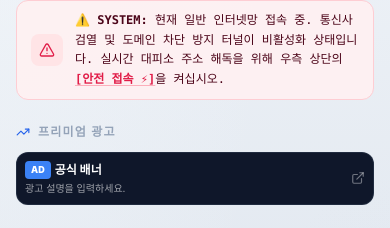
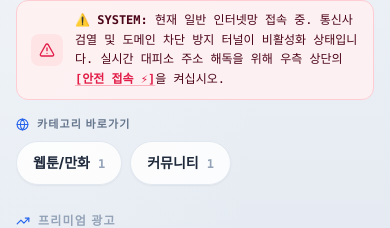
Before and after one commit to jamesweagum1004/junchae, a React (Vite) app: page / in a window 390 px wide. Shown: the part 216-444 px from the top of the page. Built offline with nearby package versions, Linux system fonts and the light colour scheme; no server answers; a web font is replaced by a local one.

Commit message:
Improve admin token and mobile category navigation

```diff
--- a/src/admin/tabs/AccountSettings.tsx
+++ b/src/admin/tabs/AccountSettings.tsx
@@ -1,7 +1,8 @@
-import { useState } from 'react';
+import { useEffect, useState } from 'react';
 import { KeyRound, Eye, EyeOff, Route, Check, AlertTriangle, Send, ToggleLeft, ToggleRight } from 'lucide-react';
 import { useAdminAuth } from '../../context/AdminAuthContext';
 import { useData } from '../../context/DataContext';
+import { ADMIN_API_TOKEN_STORAGE_KEY } from '../../lib/adminApi';
 
 export default function AccountSettings() {
   const { cred, updateCred, adminPath, updateAdminPath } = useAdminAuth();
@@ -12,12 +13,22 @@ export default function AccountSettings() {
   const [showPw, setShowPw] = useState(false);
   const [savedCred, setSavedCred] = useState(false);
   const [credError, setCredError] = useState('');
+  const [adminApiToken, setAdminApiToken] = useState('');
+  const [savedToken, setSavedToken] = useState(false);
 
   const [pathInput, setPathInput] = useState(adminPath);
   const [savedPath, setSavedPath] = useState(false);
 
   const [tgLink, setTgLink] = useState(telegramLink);
   const [savedTg, setSavedTg] = useState(false);
+
+  useEffect(() => {
+    try {
+      setAdminApiToken(localStorage.getItem(ADMIN_API_TOKEN_STORAGE_KEY) || '');
+    } catch {
+      setAdminApiToken('');
+    }
+  }, []);
 
   const handleSaveCred = () => {
     if (!newId.trim() || !newPw.trim()) {
@@ -40,6 +51,22 @@ export default function AccountSettings() {
     updateAdminPath(pathInput);
     setSavedPath(true);
     setTimeout(() => setSavedPath(false), 3000);
+  };
+
+  const handleSaveAdminApiToken = () => {
+    try {
+      const token = adminApiToken.trim();
+      if (token) {
+        localStorage.setItem(ADMIN_API_TOKEN_STORAGE_KEY, token);
+        setAdminApiToken(token);
+      } else {
+        localStorage.removeItem(ADMIN_API_TOKEN_STORAGE_KEY);
+      }
+      setSavedToken(true);
+      setTimeout(() => setSavedToken(false), 3000);
+    } catch {
+      setSavedToken(false);
+    }
   };
 
   const handleSaveTg = () => {
@@ -112,6 +139,49 @@ export default function AccountSettings() {
         >
           <KeyRound size={14} />
           계정 정보 저장
+        </button>
+      </div>
+
+      {/* API Token Settings */}
+      <div className="glass-dark rounded-2xl p-5 space-y-4">
+        <div className="flex items-center gap-2 pb-3 border-b border-white/[0.06]">
+          <KeyRound size={14} className="text-neon-orange" />
+          <h3 className="text-sm font-bold text-slate-200 tracking-tight">API Token 설정</h3>
+        </div>
+
+        <p className="text-xs text-slate-500 leading-relaxed">
+          관리자 저장/수정/삭제 요청과 n8n 자동 등록에 사용되는 x-admin-token입니다.
+        </p>
+
+        <div>
+          <label className="text-[10px] font-mono text-slate-500 uppercase tracking-widest mb-1.5 block">
+            x-admin-token
+          </label>
+          <input
+            type="password"
+            value={adminApiToken}
+            onChange={(e) => setAdminApiToken(e.target.value)}
+            onKeyDown={(e) => {
+              if (e.key === 'Enter') handleSaveAdminApiToken();
+            }}
+            className="w-full bg-obsidian-700/60 border border-white/[0.06] rounded-lg px-3 py-2.5 text-sm text-white font-mono placeholder-slate-600 focus:outline-none focus:border-neon-orange/40 focus:ring-1 focus:ring-neon-orange/20 transition-all"
+            placeholder="x-admin-token"
+          />
+        </div>
+
+        {savedToken && (
+          <div className="flex items-center gap-2 px-3 py-2 rounded-lg bg-emerald-500/10 border border-emerald-500/20 animate-fade-in">
+            <Check size={13} className="text-emerald-400 flex-shrink-0" />
+            <span className="text-[11px] font-mono text-emerald-300">API Token이 저장되었습니다.</span>
+          </div>
+        )}
+
+        <button
+          onClick={handleSaveAdminApiToken}
+          className="flex items-center gap-2 px-4 py-2.5 rounded-lg bg-obsidian-600 border border-white/[0.08] text-slate-200 text-sm font-bold hover:bg-obsidian-500 transition-colors"
+        >
+          <KeyRound size={14} />
+          API Token 저장
         </button>
       </div>
 
--- a/src/pages/AdminPage.tsx
+++ b/src/pages/AdminPage.tsx
@@ -1,4 +1,4 @@
-import { useEffect, useState } from 'react';
+import { useState } from 'react';
 import {
   FolderOpen,
   List,
@@ -30,7 +30,6 @@ import PSEOManager from '../admin/tabs/PSEOManager';
 import AISEOManager from '../admin/tabs/AISEOManager';
 import BridgeAdManager from '../admin/tabs/BridgeAdManager';
 import AccountSettings from '../admin/tabs/AccountSettings';
-import { ADMIN_API_TOKEN_STORAGE_KEY } from '../lib/adminApi';
 
 const TABS = [
   { id: 'categories', label: '카테고리 관리', icon: FolderOpen, desc: '추가/삭제/순서' },
@@ -50,32 +49,6 @@ export default function AdminPage() {
   const { isAuthenticated, logout } = useAdminAuth();
   const [activeTab, setActiveTab] = useState('categories');
   const [sidebarOpen, setSidebarOpen] = useState(false);
-  const [adminApiToken, setAdminApiToken] = useState('');
-  const [tokenSaved, setTokenSaved] = useState(false);
-
-  useEffect(() => {
-    try {
-      setAdminApiToken(localStorage.getItem(ADMIN_API_TOKEN_STORAGE_KEY) || '');
-    } catch {
-      setAdminApiToken('');
-    }
-  }, []);
-
-  const saveAdminApiToken = () => {
-    try {
-      const token = adminApiToken.trim();
-      if (token) {
-        localStorage.setItem(ADMIN_API_TOKEN_STORAGE_KEY, token);
-        setAdminApiToken(token);
-      } else {
-        localStorage.removeItem(ADMIN_API_TOKEN_STORAGE_KEY);
-      }
-      setTokenSaved(true);
-      setTimeout(() => setTokenSaved(false), 1800);
-    } catch {
-      setTokenSaved(false);
-    }
-  };
 
   if (!isAuthenticated) {
     return <AdminLogin onSuccess={() => {}} onExit={() => navigate('/')} />;
@@ -166,29 +139,6 @@ export default function AdminPage() {
               );
             })}
           </nav>
-
-          <div className="border-t border-obsidian-600 p-3 space-y-2">
-            <label className="flex items-center gap-2 text-[10px] font-mono uppercase tracking-wider text-slate-500">
-              <KeyRound size={12} className="text-neon-orange" />
-              API Token
-            </label>
-            <input
-              type="password"
-              value={adminApiToken}
-              onChange={(e) => setAdminApiToken(e.target.value)}
-              onKeyDown={(e) => {
-                if (e.key === 'Enter') saveAdminApiToken();
-              }}
-              placeholder="x-admin-token"
-              className="w-full px-2.5 py-2 text-xs bg-obsidian-700 border border-obsidian-500 rounded-lg text-slate-200 placeholder-slate-600 focus:outline-none focus:border-neon-orange font-mono"
-            />
-            <button
-              onClick={saveAdminApiToken}
-              className="w-full px-3 py-2 bg-obsidian-700 border border-obsidian-500 text-xs font-semibold text-slate-300 rounded-lg hover:border-neon-orange/50 hover:text-white transition-colors"
-            >
-              {tokenSaved ? 'Saved' : 'Save Token'}
-            </button>
-          </div>
         </aside>
 
         {sidebarOpen && <div className="fixed inset-0 z-30 bg-black/50 lg:hidden" onClick={() => setSidebarOpen(false)} />}
--- a/src/pages/MainPage.tsx
+++ b/src/pages/MainPage.tsx
@@ -1,5 +1,6 @@
 import { useState } from 'react';
 import { Globe, ChevronRight, AlertTriangle, ShieldCheck, Lock, MessageCircle } from 'lucide-react';
+import { useNavigate } from 'react-router-dom';
 import { useTheme } from '../context/ThemeContext';
 import { useData } from '../context/DataContext';
 import Header from '../components/Header';
@@ -9,8 +10,9 @@ import CategoryGrid from '../components/CategoryGrid';
 import AIBridgeOverlay from '../components/AIBridgeOverlay';
 
 export default function MainPage() {
+  const navigate = useNavigate();
   const { isSecure, setMode } = useTheme();
-  const { secureCategories, telegramLink, telegramVisible } = useData();
+  const { categories, secureCategories, telegramLink, telegramVisible } = useData();
 
   const [overlay, setOverlay] = useState<{ url: string; name: string } | null>(null);
 
@@ -72,6 +74,33 @@ export default function MainPage() {
                 <>⚠️ <span className="font-bold">SYSTEM:</span> 현재 일반 인터넷망 접속 중. 통신사 검열 및 도메인 차단 방지 터널이 비활성화 상태입니다. 실시간 대피소 주소 해독을 위해 우측 상단의 <button onClick={() => setMode('secure')} className="font-bold text-rose-600 underline decoration-rose-400/50 hover:decoration-rose-500 underline-offset-2">[안전 접속 ⚡]</button>을 켜십시오.</>
               )}
             </p>
+          </div>
+
+          <div className="md:hidden -mx-4 px-4 text-left">
+            <div className="flex items-center gap-2 mb-2">
+              <Globe size={13} className={isSecure ? 'text-neon-orange' : 'text-blue-600'} />
+              <span className={`text-[11px] font-bold uppercase tracking-widest ${isSecure ? 'text-neon-orange/70' : 'text-slate-500'}`}>
+                카테고리 바로가기
+              </span>
+            </div>
+            <div className="flex gap-2 overflow-x-auto pb-1 [-ms-overflow-style:none] [scrollbar-width:none] [&::-webkit-scrollbar]:hidden">
+              {categories.map((category) => (
+                <button
+                  key={category.id}
+                  onClick={() => navigate(`/category/${encodeURIComponent(category.id)}`)}
+                  className={`flex-shrink-0 min-h-11 rounded-full px-4 text-sm font-bold transition-all active:scale-95 ${
+                    isSecure
+                      ? 'bg-white/[0.05] text-slate-100 border border-white/[0.08] hover:border-neon-orange/40 hover:text-neon-orange'
+                      : 'bg-white/85 text-slate-800 border border-slate-200 shadow-sm hover:border-blue-200 hover:text-blue-700'
+                  }`}
+                >
+                  <span>{category.name}</span>
+                  <span className={`ml-2 text-xs font-mono ${isSecure ? 'text-slate-500' : 'text-slate-400'}`}>
+                    {category.sites.length}
+                  </span>
+                </button>
+              ))}
+            </div>
           </div>
 
         </section>
```
